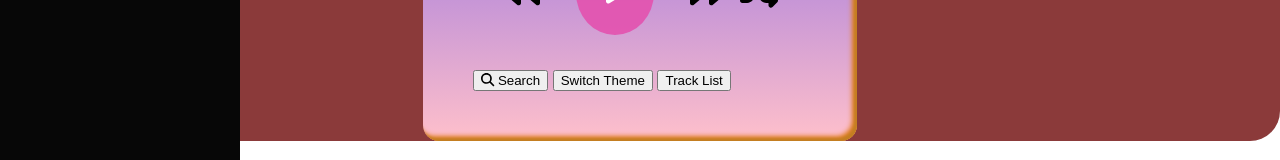
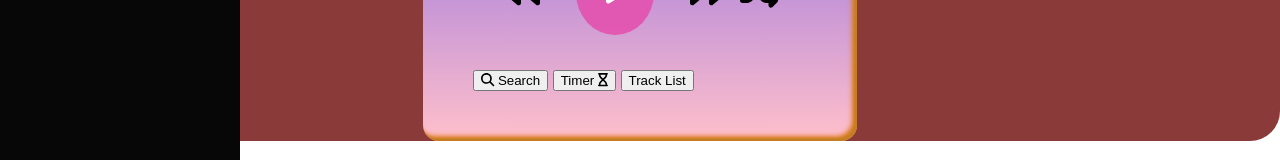
Before and after one commit to bbhushan0102/remit, a React (Create React App) app in the folder bb-music-app/: page / in a window 1280 px wide. Shown: the part 499-659 px from the top of the page. Built offline with nearby package versions, Linux system fonts and the light colour scheme.

Commit message:
Update time btn in player.js

```diff
--- a/bb-music-app/src/components/musicPlayer/Player.js
+++ b/bb-music-app/src/components/musicPlayer/Player.js
@@ -4,7 +4,7 @@ import Controls from './Controls';
 import '../../App';
 import { Link } from 'react-router-dom';
 import { FontAwesomeIcon } from "@fortawesome/react-fontawesome";
-import { faSearch } from "@fortawesome/free-solid-svg-icons";
+import { faSearch, faHourglass } from "@fortawesome/free-solid-svg-icons";
 
 
 import {ThemeProvider} from "styled-components";
@@ -113,7 +113,9 @@ function Player(props) {
 
 
              { " "}
-             <button onClick={themeToggler}>Switch Theme</button>
+             <button onClick={themeToggler}>Timer {" "}
+             <FontAwesomeIcon icon = { faHourglass } />
+             </button>
              {" "}
              <Link to ='/tracklist'>
                 <button className='details'>Track List</button>
```
